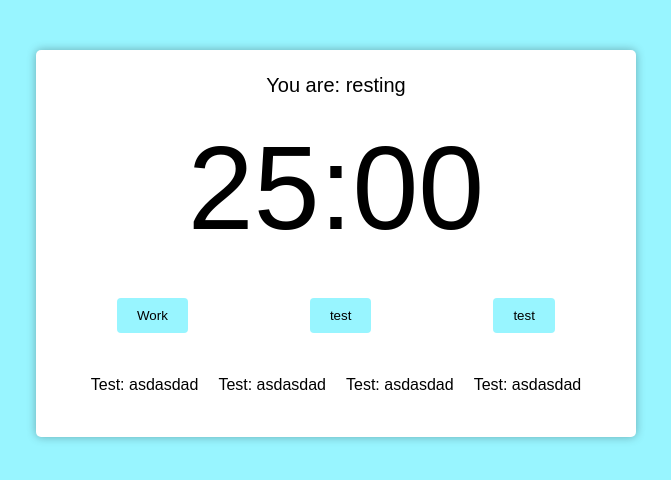
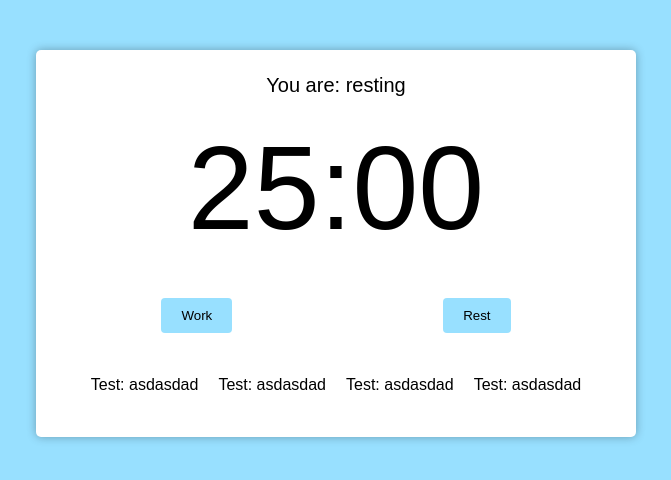
Before and after one commit to remediios/pomodoro-app, a React (Create React App) app: page / in a window 1280 px wide. Shown: the top 480 px of the page, without its empty margins (304-975 px from the left). Built offline with nearby package versions, Linux system fonts and the light colour scheme.

Commit message:
css fixings and audio files import

```diff
--- a/src/components/PomodoroTimer.tsx
+++ b/src/components/PomodoroTimer.tsx
@@ -2,6 +2,11 @@ import React, { useEffect, useState } from 'react';
 import { useInterval } from '../hooks/useInterval';
 import Button from './Button';
 import Timer from './Timer';
+import bellStart from '../sounds/bell-start.mp3';
+import bellFinish from '../sounds/bell-finish.mp3';
+
+const audioStartWorking = new Audio(bellStart);
+const audioFinishWorking = new Audio(bellFinish);
 
 interface Props {
   defaultPomodoroTime: number;
@@ -9,14 +14,21 @@ interface Props {
   longRestTime: number;
   cycles: number;
 }
-function PomodoroTimer({ defaultPomodoroTime }: Props): JSX.Element {
+function PomodoroTimer({
+  defaultPomodoroTime,
+  shortRestTime,
+  longRestTime,
+  cycles,
+}: Props): JSX.Element {
   const [mainTime, setMainTime] = useState(defaultPomodoroTime);
   const [timeCounting, setTimeCounting] = useState(false);
   const [working, setWorking] = useState(false);
+  const [resting, setResting] = useState(false);
 
   useEffect(() => {
     if (working) document.body.classList.add('working');
-  }, [working]);
+    if (resting) document.body.classList.remove('working');
+  }, [working, resting]);
 
   useInterval(
     () => {
@@ -29,6 +41,17 @@ function PomodoroTimer({ defaultPomodoroTime }: Props): JSX.Element {
   const handleWorkConfig = () => {
     setTimeCounting(true);
     setWorking(true);
+    setResting(false);
+    setMainTime(defaultPomodoroTime);
+    audioStartWorking.play();
+  };
+
+  const handleRestConfig = (long: boolean) => {
+    setTimeCounting(true);
+    setResting(true);
+    if (long) setMainTime(longRestTime);
+    else setMainTime(shortRestTime);
+    audioFinishWorking.play();
   };
 
   return (
@@ -37,8 +60,12 @@ function PomodoroTimer({ defaultPomodoroTime }: Props): JSX.Element {
       <Timer time={mainTime} />
       <div className="controls">
         <Button text="Work" onClick={handleWorkConfig} />
-        <Button text="test" onClick={() => console.log('test')} />
-        <Button text="test" onClick={() => console.log('test')} />
+        <Button
+          className={!working && !resting ? 'hidden' : ''}
+          text={timeCounting ? 'Pause' : 'Start'}
+          onClick={() => setTimeCounting(!timeCounting)}
+        />
+        <Button text="Rest" onClick={() => handleRestConfig(false)} />
       </div>
       <div className="details">
         <p>Test: asdasdad</p>
--- a/src/index.css
+++ b/src/index.css
@@ -1,7 +1,7 @@
 :root {
-  --main-color-short-rest: #98f5ff;
-  --main-color-long-rest: #98c3ff;
-  --main-color-working: #ffa074;
+  --main-color-short-rest: #98e0ff;
+  --main-color-long-rest: #98b5ff;
+  --main-color-working: #ff8074;
 }
 
 * {
@@ -24,7 +24,7 @@ body {
 }
 
 .working {
-  background: #ffa074;
+  background: var(--main-color-working);
 }
 
 .hidden {
--- a/src/react-app-env.d.ts
+++ b/src/react-app-env.d.ts
@@ -1 +1,7 @@
 /// <reference types="react-scripts" />
+
+declare module '*.mp3' {
+  // eslint-disable-next-line @typescript-eslint/no-explicit-any
+  const value: any;
+  export default value;
+}
```
Also changed, not shown: 2 other files (tests, documents, lock files or other folders).
